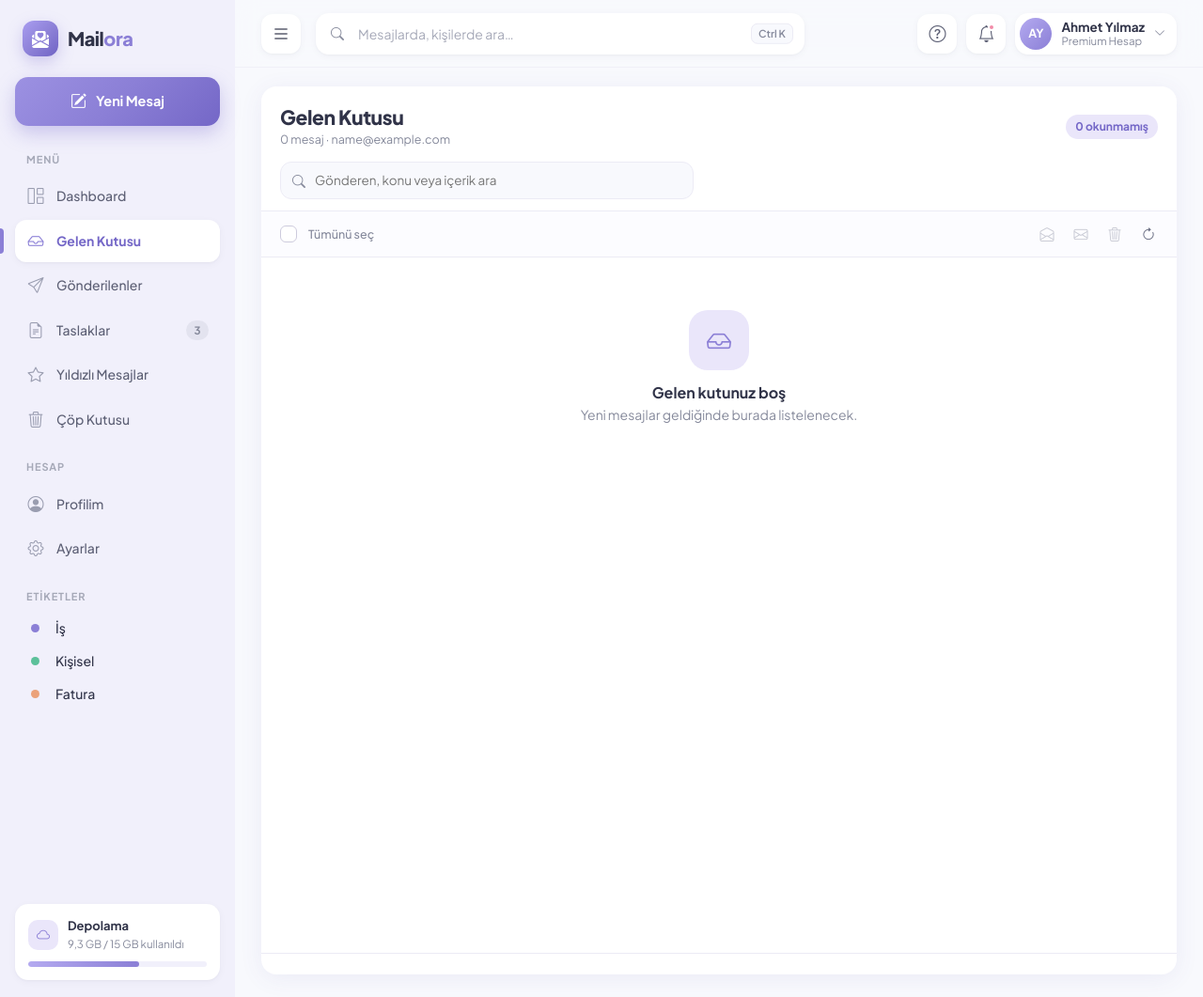
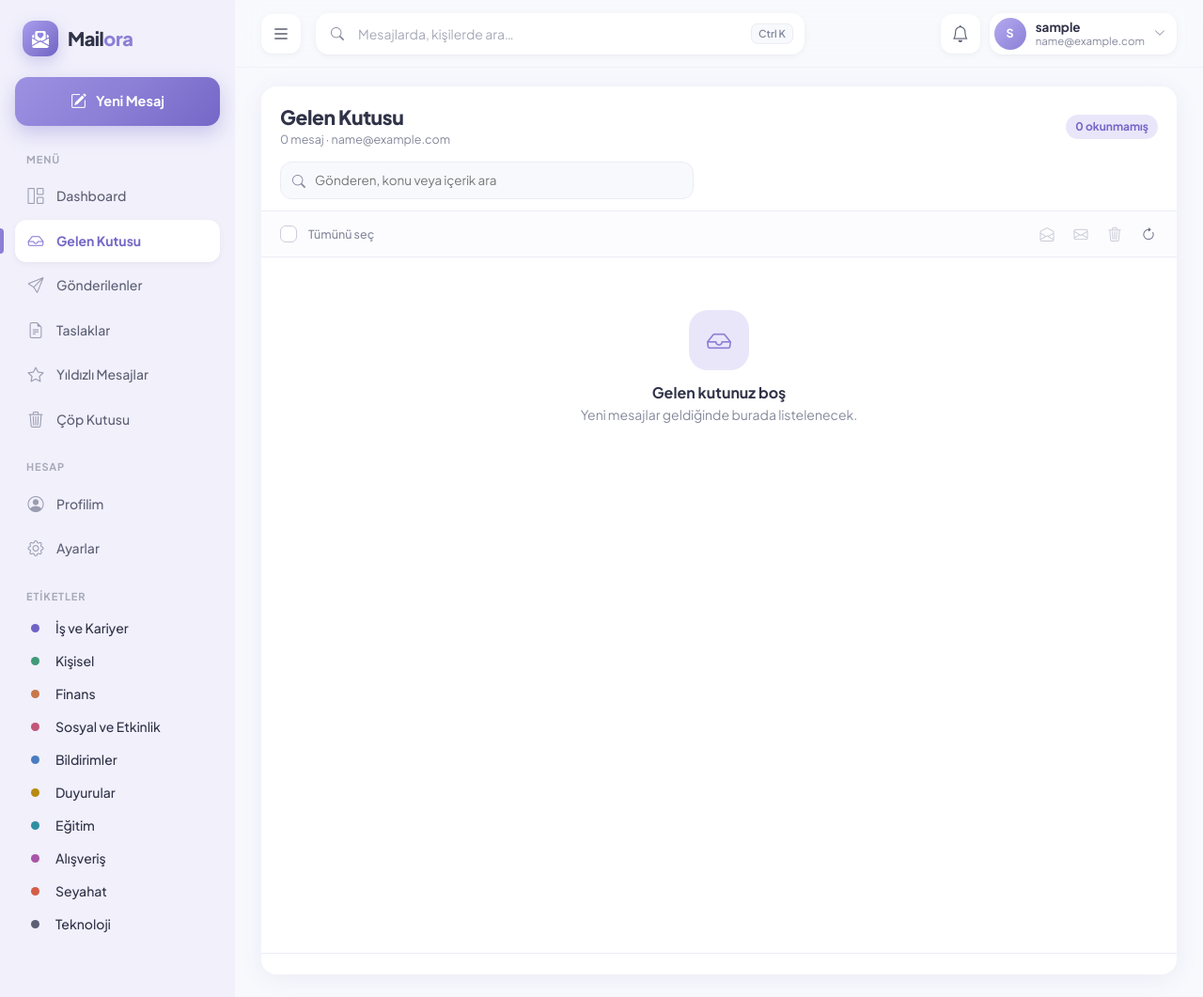
Before and after one commit to oguzhazneci/Mailora, an ASP.NET Core app: page /Message/Inbox in a window 1280 px wide. Shown: the whole page at 94% size. Run offline with ASP.NET Core 8, Linux system fonts and the light colour scheme; the visitor is signed in with stand-in values (Sample User, id 1); data comes from the database, SQL or seed files in the repository; some libraries are stand-ins or nearby versions.

Commit message:
Mesaj layout'u: paylaşılan layout, claims ve veritabanından sidebar/bildirimler
- Layout Views/Shared/_MessageLayout.cshtml'e taşındı, MessageLayoutController kaldırıldı
- Layout JavaScript'indeki bozuk template literal'ler (toast, etiket, arama) onarıldı
- Sidebar ve navbar linkleri tag helper'a çevrildi
- AppUserClaimsPrincipalFactory: ad ve soyad giriş anında claim olarak çereze ekleniyor
- Navbar: gerçek kullanıcı adı, e-posta ve baş harfler (tr-TR)
- Sidebar: dört sayaç tek sorguda (asenkron View Component), etiketler kategorilerden
- Bildirimler: son 5 okunmamış mesaj (projeksiyon ile)
- Gerçek karşılığı olmayan öğeler kaldırıldı: depolama kartı, yardım, Premium Hesap, Görünüm

```diff
--- a/MYAcademy_IdentityEmailProject/Program.cs
+++ b/MYAcademy_IdentityEmailProject/Program.cs
@@ -20,7 +20,8 @@ builder.Services.AddIdentity<AppUser, IdentityRole>(options =>
 })
     .AddEntityFrameworkStores<EmailContext>()
     .AddDefaultTokenProviders()
-    .AddErrorDescriber<CustomIdentityValidator>();
+    .AddErrorDescriber<CustomIdentityValidator>()
+    .AddClaimsPrincipalFactory<AppUserClaimsPrincipalFactory>();
 
 // Şifre sıfırlama (ve e-posta değiştirme) bağlantıları 1 saat geçerli.
 // Varsayılan süre 1 gündür.
--- a/MYAcademy_IdentityEmailProject/Views/Message/CreateMessage.cshtml
+++ b/MYAcademy_IdentityEmailProject/Views/Message/CreateMessage.cshtml
@@ -5,7 +5,7 @@
 @{
     ViewData["Title"] = "Yeni Mesaj";
     ViewData["ActiveMenu"] = "compose";        // Sidebar'daki data-page="compose" / data-menu="compose" linkini aktif yapar
-    Layout = "~/Views/MessageLayout/Index.cshtml";
+    Layout = "_MessageLayout";
 
     // Controller'da: ViewBag.Categories = List<SelectListItem>
     var categories = ViewBag.Categories as IEnumerable<SelectListItem> ?? Enumerable.Empty<SelectListItem>();
--- a/MYAcademy_IdentityEmailProject/Views/Message/Inbox.cshtml
+++ b/MYAcademy_IdentityEmailProject/Views/Message/Inbox.cshtml
@@ -6,7 +6,7 @@
 @{
     ViewData["Title"] = "Gelen Kutusu";
     ViewData["ActiveMenu"] = "inbox";          // Sidebar'daki data-page="inbox" / data-menu="inbox" linkini aktif yapar
-    Layout = "~/Views/MessageLayout/Index.cshtml";
+    Layout = "_MessageLayout";
 
     // KÖPRÜ (5.6): Model artık kullanıcının posta kutusu kopyaları (MailboxItem).
     // Sıralama controller'da yapılıyor; 7. aşamada bu sayfa baştan yazılacak.
@@ -263,7 +263,7 @@
                 sub.textContent = `${total} mesaj${sub.dataset.email ? ' · ' + sub.dataset.email : ''}`;
                 $('#unreadPill').textContent = `${unread} okunmamış`;
                 setBadge('badgeInbox', unread);
-                setBadge('badgeStarred', starred);
+                // setBadge('badgeStarred', starred);   // 6.4: sunucudaki sayacı eziyordu (Kavram 4). 7. aşamada ele alınacak.
 
                 // 6 hidden lines
 
--- a/MYAcademy_IdentityEmailProject/Views/Password/ChangePassword.cshtml
+++ b/MYAcademy_IdentityEmailProject/Views/Password/ChangePassword.cshtml
@@ -2,7 +2,7 @@
 @{
     ViewData["Title"] = "Şifre Değiştir";
     ViewData["ActiveMenu"] = "settings";
-    Layout = "~/Views/MessageLayout/Index.cshtml";
+    Layout = "_MessageLayout";
 
     // Alanda sunucu hatası varsa tema sınıfı "has-error" eklenir
     string ErrClass(string key) =>
--- a/MYAcademy_IdentityEmailProject/Views/Shared/Components/_MessageLayoutHeaderComponentPartial/Default.cshtml
+++ b/MYAcademy_IdentityEmailProject/Views/Shared/Components/_MessageLayoutHeaderComponentPartial/Default.cshtml
@@ -1,7 +1,8 @@
+@model NavbarUserViewModel
+
 <!-- =====================================================================
         SHARED NAVBAR
-        ASP.NET Core MVC: Views/Shared/_Navbar.cshtml (partial) — _Layout.cshtml içinde
-        Kullanıcı adı ileride User.Identity.Name ile doldurulacak.
+        Kullanıcı bilgileri çerezdeki claim'lerden gelir (veritabanı sorgusu yok).
         ===================================================================== -->
 <header class="app-navbar">
     <button class="nav-toggle" id="sidebarToggle" type="button" aria-label="Menüyü daralt / genişlet" title="Menüyü daralt"><i class="bi bi-list"></i></button>
@@ -13,44 +14,58 @@
     </div>
 
     <div class="nav-actions">
-        <button class="icon-btn hide-xs" type="button" title="Yardım"><i class="bi bi-question-circle"></i></button>
-
+        <!-- Bildirimler: son 5 okunmamış mesaj -->
         <div class="dropdown">
             <button class="icon-btn" type="button" data-bs-toggle="dropdown" aria-expanded="false" title="Bildirimler">
-                <i class="bi bi-bell"></i><span class="pip"></span>
+                <i class="bi bi-bell"></i>
+                @if (Model.Notifications.Any())
+                {
+                    <span class="pip"></span>
+                }
             </button>
             <div class="dropdown-menu dropdown-menu-end notif-menu">
                 <div class="d-flex justify-content-between align-items-center px-2 pt-1 pb-2">
-                    <strong style="font-size:14px">Bildirimler</strong>
-                    <span class="tag tag-is">3 yeni</span>
+                    <strong style="font-size:14px">Okunmamış Mesajlar</strong>
+                    <a asp-controller="Message" asp-action="Inbox" style="font-size:12.5px;font-weight:600;color:var(--accent)">Tümünü gör</a>
                 </div>
-                <div class="notif-item"><div class="ni av-lav"><i class="bi bi-envelope"></i></div><div><div class="nt">Ayşe Demir size mesaj gönderdi</div><div class="nd">5 dakika önce</div></div></div>
-                <div class="notif-item"><div class="ni av-mint"><i class="bi bi-calendar-check"></i></div><div><div class="nt">Sprint toplantısı 14:00'te başlıyor</div><div class="nd">30 dakika önce</div></div></div>
-                <div class="notif-item"><div class="ni av-blue"><i class="bi bi-shield-check"></i></div><div><div class="nt">Yeni cihazdan giriş yapıldı</div><div class="nd">Dün, 22:14</div></div></div>
+
+                @if (!Model.Notifications.Any())
+                {
+                    <div class="px-2 pb-2" style="font-size:13px;color:var(--muted)">Okunmamış mesajınız yok.</div>
+                }
+
+                @foreach (var n in Model.Notifications)
+                {
+                    <a class="notif-item" asp-controller="Message" asp-action="Detail" asp-route-id="@n.MessageId">
+                        <div class="ni av-lav"><i class="bi bi-envelope"></i></div>
+                        <div style="min-width:0">
+                            <div class="nt">@n.SenderDisplayName · @n.Subject</div>
+                            <div class="nd">@n.RelativeTime</div>
+                        </div>
+                    </a>
+                }
             </div>
         </div>
-
         <div class="dropdown">
             <button class="user-chip" type="button" data-bs-toggle="dropdown" aria-expanded="false">
-                <span class="avatar sm av-user" data-user="avatar">AY</span>
+                <span class="avatar sm av-user">@Model.Initials</span>
                 <span class="meta">
-                    <span class="name d-block" data-user="fullName">Ahmet Yılmaz</span>
-                    <span class="role d-block">Premium Hesap</span>
+                    <span class="name d-block">@Model.FullName</span>
+                    <span class="role d-block">@Model.Email</span>
                 </span>
                 <i class="bi bi-chevron-down"></i>
             </button>
             <ul class="dropdown-menu dropdown-menu-end">
                 <li class="dd-head">
-                    <span class="avatar av-user" data-user="avatar">AY</span>
+                    <span class="avatar av-user">@Model.Initials</span>
                     <div style="min-width:0">
-                        <div style="font-weight:700" data-user="fullName">Ahmet Yılmaz</div>
-                        <div style="font-size:12.5px;color:var(--muted)" data-user="email">ahmet.yilmaz@mailora.com</div>
+                        <div style="font-weight:700">@Model.FullName</div>
+                        <div style="font-size:12.5px;color:var(--muted)">@Model.Email</div>
                     </div>
                 </li>
                 <li><hr class="dropdown-divider"></li>
-                <li><a class="dropdown-item" data-page="profile" href="#profile"><i class="bi bi-person"></i> Profilim</a></li>
-                <li><a class="dropdown-item" data-page="settings" href="#settings"><i class="bi bi-gear"></i> Ayarlar</a></li>
-                <li><a class="dropdown-item" href="#" onclick="showToast('Tema seçenekleri yakında eklenecek.','bi-palette');return false;"><i class="bi bi-moon-stars"></i> Görünüm</a></li>
+                <li><a class="dropdown-item" asp-controller="Profile" asp-action="Index"><i class="bi bi-person"></i> Profilim</a></li>
+                <li><a class="dropdown-item" asp-controller="Password" asp-action="ChangePassword"><i class="bi bi-gear"></i> Ayarlar</a></li>
                 <li><hr class="dropdown-divider"></li>
                 <li>
                     <form asp-controller="Login" asp-action="Logout" method="post">
--- a/MYAcademy_IdentityEmailProject/Views/Shared/Components/_MessageLayoutSidebarComponentPartial/Default.cshtml
+++ b/MYAcademy_IdentityEmailProject/Views/Shared/Components/_MessageLayoutSidebarComponentPartial/Default.cshtml
@@ -1,51 +1,46 @@
 <!-- =====================================================================
       SHARED SIDEBAR
-      ASP.NET Core MVC: Views/Shared/_Sidebar.cshtml (partial) — _Layout.cshtml içinde
-      Menü linkleri ileride asp-controller / asp-action ile değiştirilecek.
+      Linkler tag helper ile üretilir: hedef action henüz yoksa href boş kalır,
+      action yazıldığında link kendiliğinden çalışır.
       ===================================================================== -->
 <aside class="app-sidebar" id="appSidebar" aria-label="Ana menü">
-    <a class="brand" data-page="inbox" href="#inbox">
+    <a class="brand" asp-controller="Home" asp-action="Index">
         <div class="brand-logo"><i class="bi bi-envelope-paper-heart-fill"></i></div>
         <div class="brand-name">Mail<span>ora</span></div>
     </a>
 
-    <button class="btn-compose" data-page="compose" type="button" data-tip="Yeni Mesaj">
+    <a class="btn-compose" asp-controller="Message" asp-action="CreateMessage" data-page="compose" data-tip="Yeni Mesaj">
         <i class="bi bi-pencil-square"></i> <span class="lbl">Yeni Mesaj</span>
-    </button>
+    </a>
 
     <div class="nav-section-title">Menü</div>
     <ul class="side-nav">
-        <li><a class="side-link" data-page="dashboard" href="#dashboard" data-tip="Dashboard"><i class="bi bi-grid-1x2"></i> <span class="lbl">Dashboard</span></a></li>
-        <li><a class="side-link" data-page="inbox" href="#inbox" data-tip="Gelen Kutusu"><i class="bi bi-inbox"></i> <span class="lbl">Gelen Kutusu</span> <span class="side-badge" id="badgeInbox"></span></a></li>
-        <li><a class="side-link" data-page="sent" href="#sent" data-tip="Gönderilenler"><i class="bi bi-send"></i> <span class="lbl">Gönderilenler</span></a></li>
-        <li><a class="side-link" data-page="drafts" href="#drafts" data-tip="Taslaklar"><i class="bi bi-file-earmark-text"></i> <span class="lbl">Taslaklar</span> <span class="side-badge muted">3</span></a></li>
-        <li><a class="side-link" data-page="starred" href="#starred" data-tip="Yıldızlı Mesajlar"><i class="bi bi-star"></i> <span class="lbl">Yıldızlı Mesajlar</span> <span class="side-badge muted" id="badgeStarred"></span></a></li>
-        <li><a class="side-link" data-page="trash" href="#trash" data-tip="Çöp Kutusu"><i class="bi bi-trash3"></i> <span class="lbl">Çöp Kutusu</span> <span class="side-badge muted" id="badgeTrash"></span></a></li>
+        <li><a class="side-link" data-page="dashboard" asp-controller="Dashboard" asp-action="Index" data-tip="Dashboard"><i class="bi bi-grid-1x2"></i> <span class="lbl">Dashboard</span></a></li>
+        <li><a class="side-link" data-page="inbox" asp-controller="Message" asp-action="Inbox" data-tip="Gelen Kutusu"><i class="bi bi-inbox"></i> <span class="lbl">Gelen Kutusu</span> <span class="side-badge" id="badgeInbox">@(Model.UnreadInbox > 0 ? Model.UnreadInbox.ToString() : "")</span></a></li>
+        <li><a class="side-link" data-page="sent" asp-controller="Message" asp-action="Sendbox" data-tip="Gönderilenler"><i class="bi bi-send"></i> <span class="lbl">Gönderilenler</span></a></li>
+        <li><a class="side-link" data-page="drafts" asp-controller="Message" asp-action="Drafts" data-tip="Taslaklar"><i class="bi bi-file-earmark-text"></i> <span class="lbl">Taslaklar</span> <span class="side-badge muted" id="badgeDrafts">@(Model.Drafts > 0 ? Model.Drafts.ToString() : "")</span></a></li>
+        <li><a class="side-link" data-page="starred" asp-controller="Message" asp-action="Starred" data-tip="Yıldızlı Mesajlar"><i class="bi bi-star"></i> <span class="lbl">Yıldızlı Mesajlar</span> <span class="side-badge muted" id="badgeStarred">@(Model.Starred > 0 ? Model.Starred.ToString() : "")</span></a></li>
+        <li><a class="side-link" data-page="trash" asp-controller="Message" asp-action="Trash" data-tip="Çöp Kutusu"><i class="bi bi-trash3"></i> <span class="lbl">Çöp Kutusu</span> <span class="side-badge muted" id="badgeTrash">@(Model.Trash > 0 ? Model.Trash.ToString() : "")</span></a></li>
     </ul>
 
     <div class="nav-section-title">Hesap</div>
     <ul class="side-nav">
-        <li><a class="side-link" data-page="profile" href="#profile" data-tip="Profilim"><i class="bi bi-person-circle"></i> <span class="lbl">Profilim</span></a></li>
-        <li><a class="side-link" data-page="settings" href="#settings" data-tip="Ayarlar"><i class="bi bi-gear"></i> <span class="lbl">Ayarlar</span></a></li>
+        <li><a class="side-link" data-page="profile" asp-controller="Profile" asp-action="Index" data-tip="Profilim"><i class="bi bi-person-circle"></i> <span class="lbl">Profilim</span></a></li>
+        <li><a class="side-link" data-page="settings" asp-controller="Password" asp-action="ChangePassword" data-tip="Ayarlar"><i class="bi bi-gear"></i> <span class="lbl">Ayarlar</span></a></li>
     </ul>
 
     <div class="nav-section-title">Etiketler</div>
     <ul class="side-labels">
-        <li><a data-label="İş" data-tip="İş"><span class="dot" style="background:#8B7FD6"></span> <span class="lbl">İş</span></a></li>
-        <li><a data-label="Kişisel" data-tip="Kişisel"><span class="dot" style="background:#5CC09A"></span> <span class="lbl">Kişisel</span></a></li>
-        <li><a data-label="Fatura" data-tip="Fatura"><span class="dot" style="background:#EBA27A"></span> <span class="lbl">Fatura</span></a></li>
+        @foreach (var category in Model.Categories)
+        {
+            <li>
+                <a data-label="@category.CategoryName" data-tip="@category.CategoryName">
+                    <span class="dot" style="background:@category.ColorCode"></span>
+                    <span class="lbl">@category.CategoryName</span>
+                </a>
+            </li>
+        }
     </ul>
-
-    <div class="storage-card" data-tip="Depolama · 9,3 / 15 GB">
-        <div class="top">
-            <div class="ic"><i class="bi bi-cloud"></i></div>
-            <div>
-                <div class="t1">Depolama</div>
-                <div class="t2">9,3 GB / 15 GB kullanıldı</div>
-            </div>
-        </div>
-        <div class="storage-bar"><span></span></div>
-    </div>
 </aside>
 <div class="sidebar-backdrop" id="sidebarBackdrop"></div>
 <!-- /SHARED SIDEBAR -->
--- a/MYAcademy_IdentityEmailProject/Views/MessageLayout/Index.cshtml
+++ b/MYAcademy_IdentityEmailProject/Views/Shared/_MessageLayout.cshtml
@@ -9,7 +9,7 @@
 <body class="preload"
       data-title="@ViewData["Title"]"
       data-active-menu="@ViewData["ActiveMenu"]"
-      data-inbox-url="@(Url.Action("Index", "Inbox") ?? "/Inbox")">
+      data-inbox-url="@(Url.Action("Inbox", "Message") ?? "/Message/Inbox")">
 
     @await Component.InvokeAsync("_MessageLayoutSidebarComponentPartial")
 
@@ -35,7 +35,7 @@
             (() => {
                 const SIDEBAR_KEY = 'mailora.sidebarCollapsed';
                 const body = document.body;
-                const INBOX_URL = body.dataset.inboxUrl || '/Inbox';
+                const INBOX_URL = body.dataset.inboxUrl || '/Message/Inbox';
 
                 /* --- Yardımcılar --- */
                 const $ = (sel, root = document) => root.querySelector(sel);
@@ -50,7 +50,7 @@
                     if (!stack) return;
                     const el = document.createElement('div');
                     el.className = 'm-toast';
-                    el.innerHTML = `<i class="bi iconlead-ic"></i><span>{text}</span>`;
+                    el.innerHTML = `<i class="bi ${icon} lead-ic"></i><span>${text}</span>`;
                     const close = () => { el.classList.add('out'); setTimeout(() => el.remove(), 250); };
                     if (action) {
                         const b = document.createElement('button');
@@ -108,7 +108,7 @@
                         window.Mailora.onLabel(lbl.dataset.label);
                         closeSidebar();
                     } else {
-                        location.href = `INBOXURL?label={encodeURIComponent(lbl.dataset.label)}`;
+                        location.href = `${INBOX_URL}?label=${encodeURIComponent(lbl.dataset.label)}`;
                     }
                 });
 
@@ -123,7 +123,7 @@
                         if (e.key !== 'Enter' || typeof window.Mailora.onSearch === 'function') return;
                         e.preventDefault();
                         const q = globalSearch.value.trim();
-                        location.href = q ? `INBOXURL?q={encodeURIComponent(q)}` : INBOX_URL;
+                        location.href = q ? `${INBOX_URL}?q=${encodeURIComponent(q)}` : INBOX_URL;
                     });
                 }
 
```
Also changed, not shown: MYAcademy_IdentityEmailProject/Controllers/MessageLayoutController.cs (deleted, +0 -12 lines), MYAcademy_IdentityEmailProject/Models/NavbarUserViewModel.cs (added, +10 -0 lines), MYAcademy_IdentityEmailProject/Models/NotificationItemViewModel.cs (added, +10 -0 lines), MYAcademy_IdentityEmailProject/Models/SidebarViewModel.cs (added, +13 -0 lines), MYAcademy_IdentityEmailProject/Services/AppUserClaimsPrincipalFactory.cs (added, +33 -0 lines), MYAcademy_IdentityEmailProject/ViewComponents/MessageLayoutViewComponents/_MessageLayoutHeaderComponentPartial.cs (+87 -3 lines), MYAcademy_IdentityEmailProject/ViewComponents/MessageLayoutViewComponents/_MessageLayoutSidebarComponentPartial.cs (+38 -3 lines).
